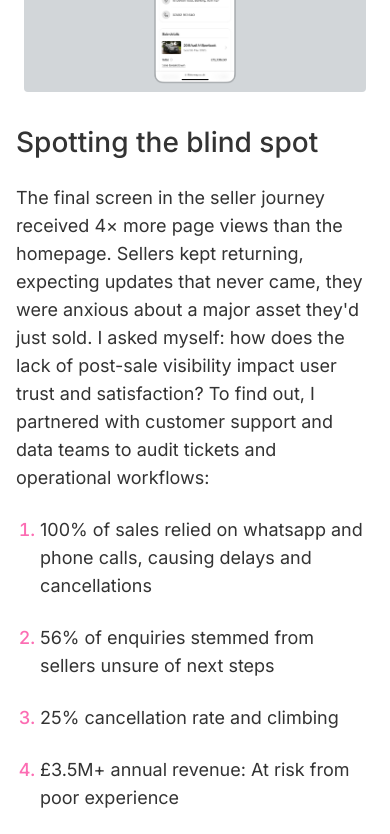
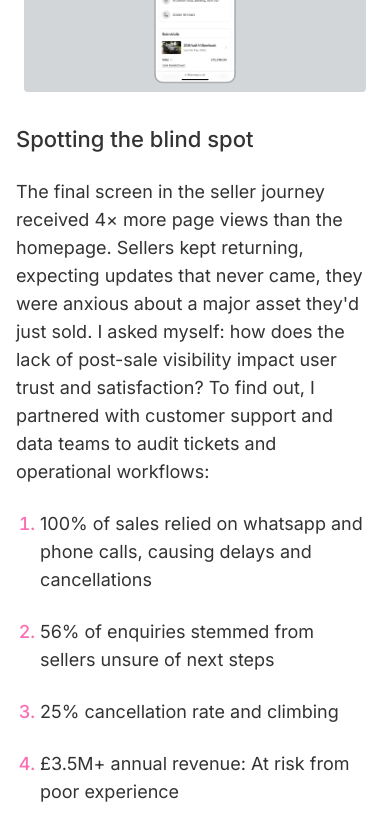
Before and after one commit to jackjpg/personal-site, a Next.js app: page /case/post-sale in a window 390 px wide. Shown: the part 980-1814 px from the top of the page. Built offline with nearby package versions, Linux system fonts and the light colour scheme.

Commit message:
Reduce mobile section heading size to 22px/30px line-height

```diff
--- a/src/app/globals.css
+++ b/src/app/globals.css
@@ -853,8 +853,8 @@ body:has(.desktop) .siteFooter {
 
   .case-study-prose h2,
   .cs-section-title {
-    font-size: 28px;
-    line-height: 36px;
+    font-size: 22px;
+    line-height: 30px;
     margin-top: 0;
     margin-bottom: 24px;
   }
```
